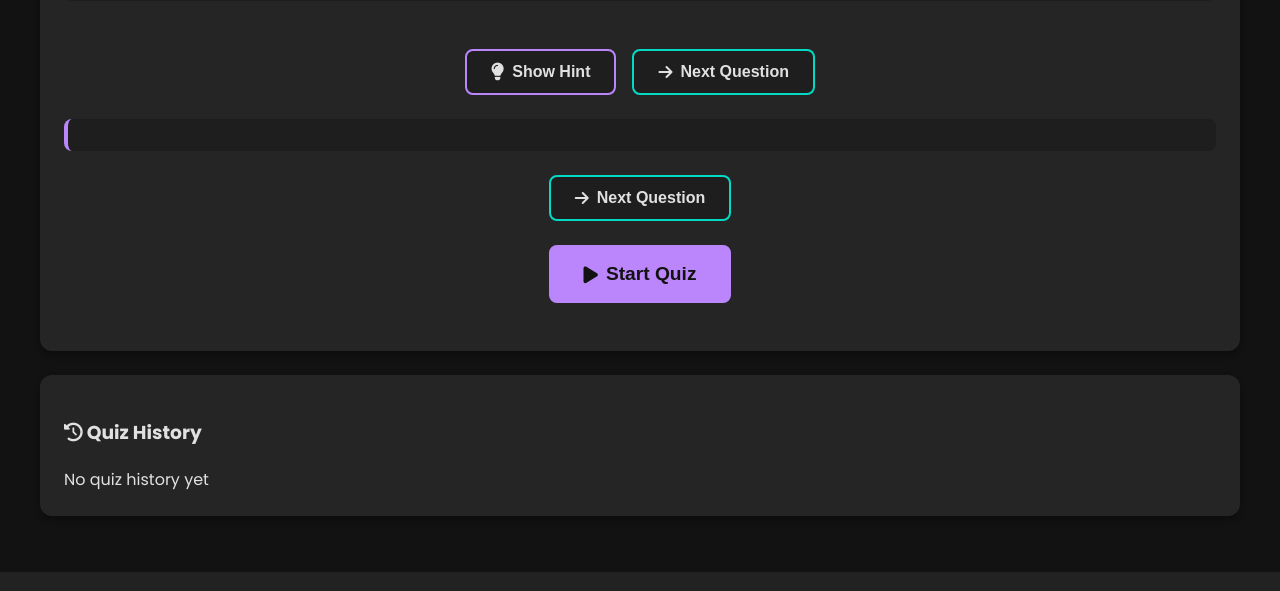
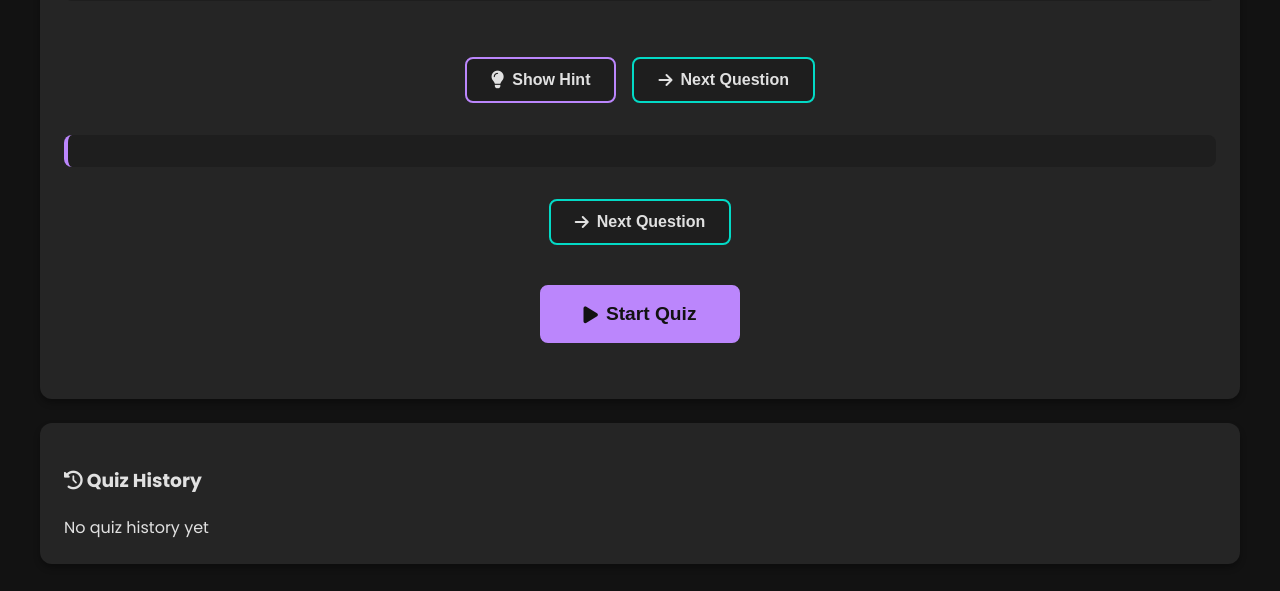
Before and after one commit to premshivaaa/ai2, a Flask app: page / in a window 1280 px wide. Shown: the part 405-996 px from the top of the page. Run offline with Flask 3, Linux system fonts and the light colour scheme; data that the repository does not hold is empty.

Commit message:
Update style.css

```diff
--- a/static/style.css
+++ b/static/style.css
@@ -95,7 +95,7 @@ h1 {
     display: grid;
     grid-template-columns: 1fr 1fr;
     gap: 1rem;
-    margin-bottom: 1.5rem;
+    margin: 1.5rem 0;
 }
 
 .option-button {
@@ -111,6 +111,7 @@ h1 {
     align-items: center;
     justify-content: center;
     text-align: center;
+    font-size: 1.1rem;
 }
 
 .option-button:hover {
@@ -230,6 +231,7 @@ h1 {
     gap: 1rem;
     justify-content: center;
     margin: 1.5rem 0;
+    padding: 0.5rem;
 }
 
 /* Update button styles */
@@ -246,6 +248,8 @@ h1 {
     display: flex;
     align-items: center;
     gap: 0.5rem;
+    min-width: 150px;
+    justify-content: center;
 }
 
 .hint-button:hover, .next-button:hover, .start-button:hover {
@@ -269,6 +273,7 @@ h1 {
     color: var(--dark-bg);
     font-size: 1.2rem;
     padding: 1rem 2rem;
+    min-width: 200px;
 }
 
 .next-button {
```
